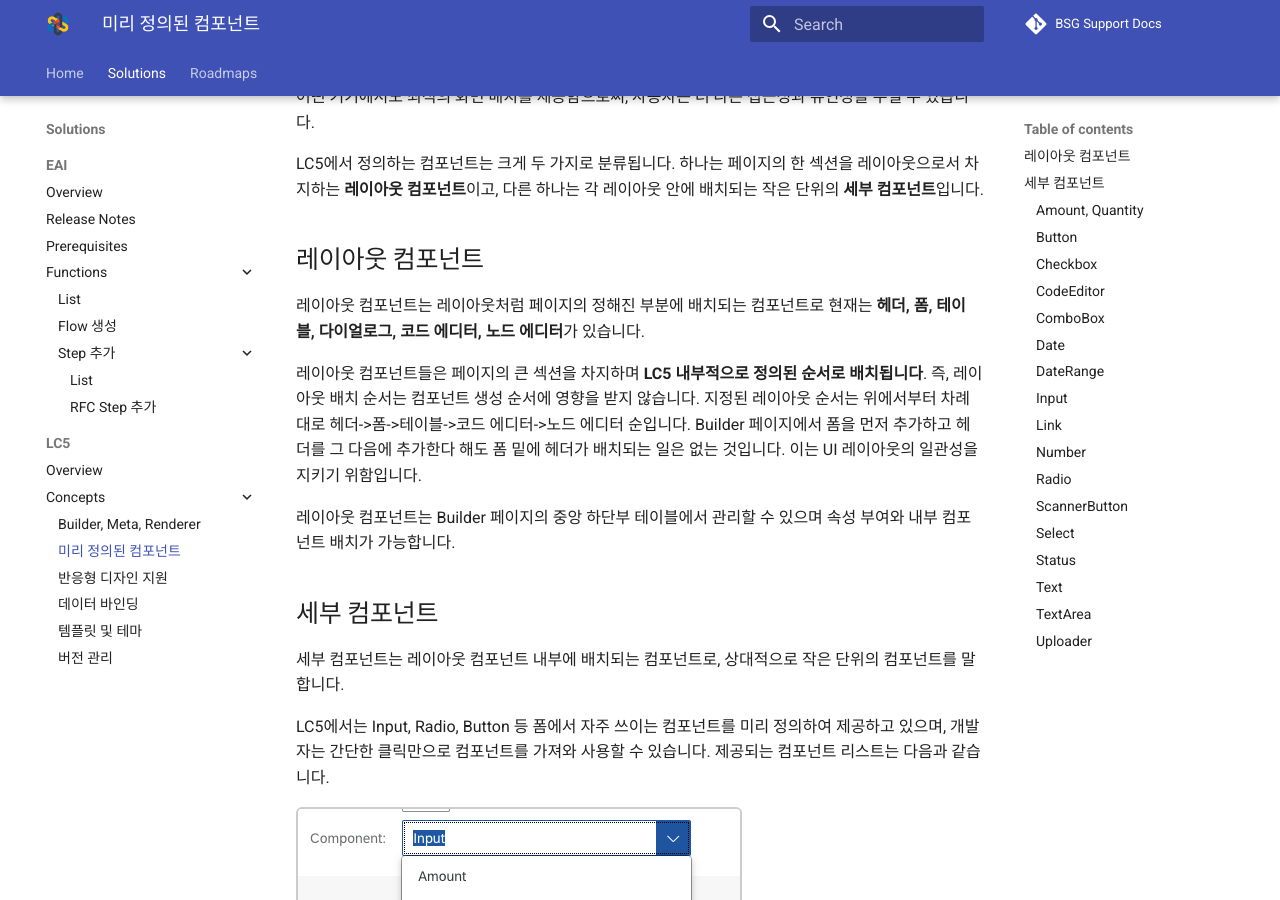
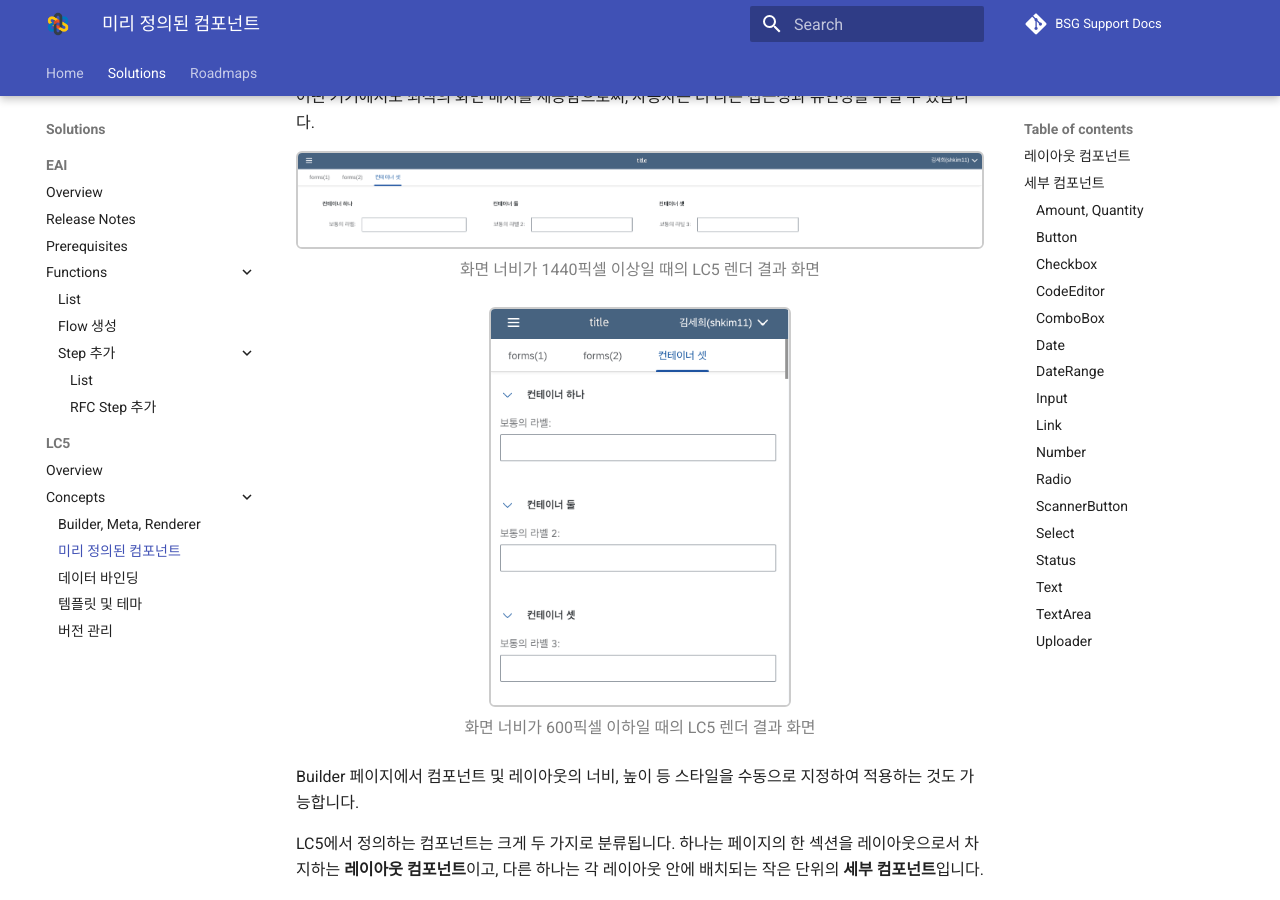
Before and after one commit to bsgp/docs, an MkDocs documentation site: the page built from docs/lc5/concepts/prebuilt_components.md, in a window 1280 px wide and 900 px high, scrolled down 637 px. Built offline with MkDocs 1.6.1 and Material for MkDocs 9.7.7, drawn with Linux system fonts in a browser that asks for light colours; comment, search, counter and statistics services are not loaded.

Commit message:
fix(lc5): 반응형 디자인 섹션을 미리 정의된 컴포넌트 섹션에 통합시키고 별도의 페이지로 분리되어 있던 것을 삭제함

```diff
--- a/docs/lc5/concepts/prebuilt_components.md
+++ b/docs/lc5/concepts/prebuilt_components.md
@@ -4,6 +4,17 @@
 ![Image](assets/lc5_ui5.png)
 
 UI5 컴포넌트는 **반응형 디자인**을 지원하며, 이는 LC5에도 적용됩니다. 반응형 디자인이란 웹 페이지의 레이아웃이 뷰포트(viewport)의 크기에 따라 자동으로 조정되는 기능을 말합니다. 이를 통해 개발자는 별도의 설정 없이도 다양한 디바이스에서 일관된 사용자 경험을 제공할 수 있습니다. PC, 태블릿, 스마트폰 등 어떤 기기에서도 최적의 화면 배치를 제공함으로써, 사용자는 더 나은 접근성과 유연성을 누릴 수 있습니다.
+
+<figure>
+<img src="/lc5/concepts/assets/prebuilt_components/lc5_responsive_wide.png" alt="넓은 뷰포트에서의 lc5 화면">
+<figcaption style="color: gray; font-style:normal; margin: 0.5em auto;">화면 너비가 1440픽셀 이상일 때의 LC5 렌더 결과 화면</figcaption>
+</figure>
+<figure>
+<img src="/lc5/concepts/assets/prebuilt_components/lc5_responsive_phone.png" alt="좁은 뷰포트에서의 lc5 화면" style="height:400px">
+<figcaption style="color: gray; font-style:normal; margin: 0.5em auto;">화면 너비가 600픽셀 이하일 때의 LC5 렌더 결과 화면</figcaption>
+</figure>
+
+Builder 페이지에서 컴포넌트 및 레이아웃의 너비, 높이 등 스타일을 수동으로 지정하여 적용하는 것도 가능합니다.
 
 LC5에서 정의하는 컴포넌트는 크게 두 가지로 분류됩니다. 하나는 페이지의 한 섹션을 레이아웃으로서 차지하는 **레이아웃 컴포넌트**이고, 다른 하나는 각 레이아웃 안에 배치되는 작은 단위의 **세부 컴포넌트**입니다.
 
--- a/mkdocs.yml
+++ b/mkdocs.yml
@@ -20,7 +20,6 @@
       - Concepts:
         - "Builder, Meta, Renderer": 'lc5/concepts/builder_renderer.md'
         - "미리 정의된 컴포넌트": 'lc5/concepts/prebuilt_components.md'
-        - "반응형 디자인 지원": 'lc5/concepts/responsive.md'
         - "데이터 바인딩": 'lc5/concepts/binding.md'
         - "템플릿 및 테마": 'lc5/concepts/templates.md'
         - "버전 관리": 'lc5/concepts/versioning.md'
```
Also changed, not shown: docs/lc5/concepts/index.md (deleted, +0 -46 lines), docs/lc5/concepts/responsive.md (deleted, +0 -8 lines), docs/lc5/index.md (+0 -1 lines), docs/lc5/concepts/assets/prebuilt_components/lc5_responsive_phone.png (renamed from docs/lc5/concepts/assets/lc5_responsive_phone.png), docs/lc5/concepts/assets/prebuilt_components/lc5_responsive_wide.png (renamed from docs/lc5/concepts/assets/lc5_responsive_wide.png).
